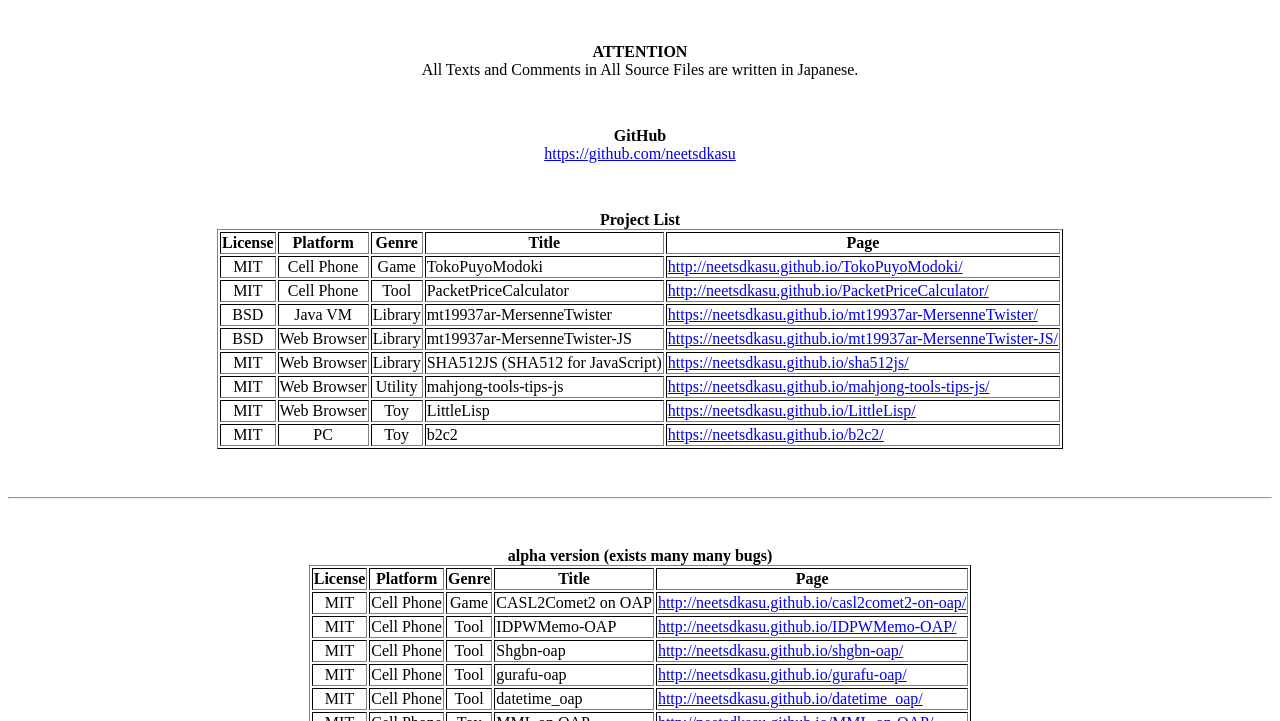
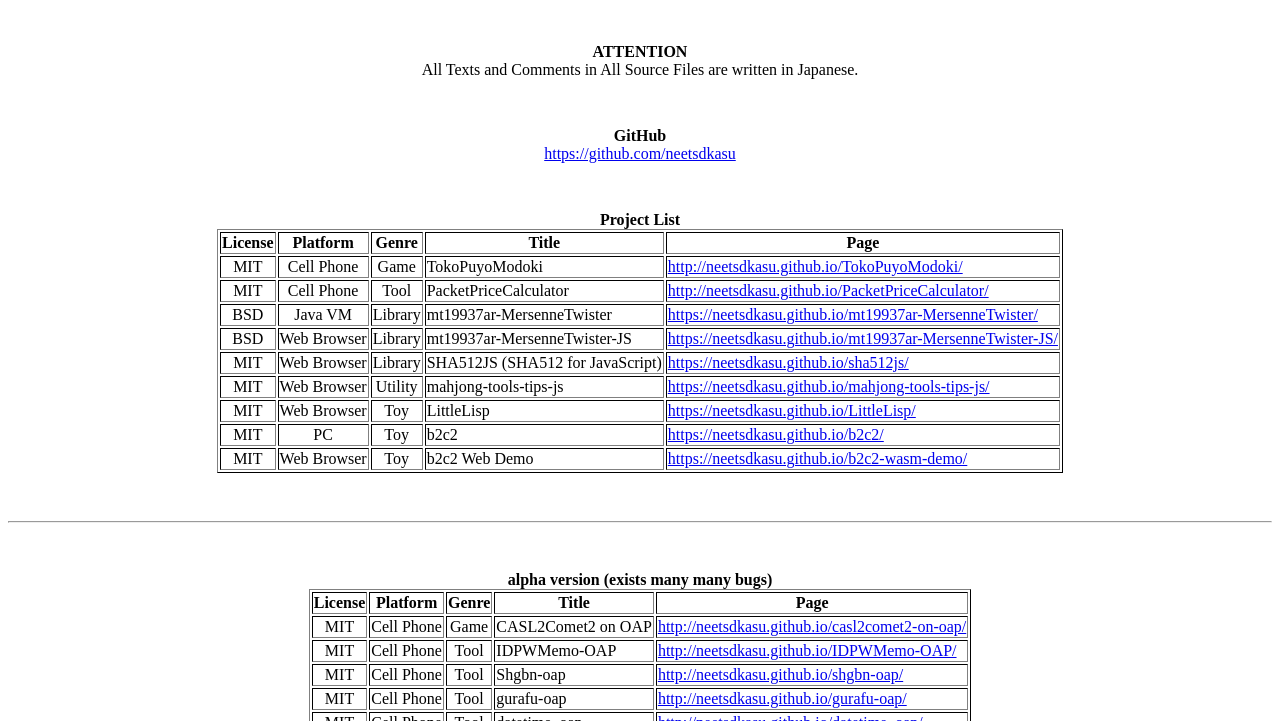
Before and after one commit to neetsdkasu/neetsdkasu.github.io, a plain HTML site: page index.html in a window 1280 px wide. Shown: the part 79-800 px from the top of the page. Drawn offline with Linux system fonts and the light colour scheme.

Commit message:
add link of b2c2-wasm-demo to index.html

```diff
--- a/index.html
+++ b/index.html
@@ -130,6 +130,15 @@
                 https://neetsdkasu.github.io/b2c2/
               </a></td>
             </tr>
+            <tr>
+              <td>MIT</td>
+              <td>Web Browser</td>
+              <td>Toy</td>
+              <td>b2c2 Web Demo</td>
+              <td><a href="https://neetsdkasu.github.io/b2c2-wasm-demo/">
+                https://neetsdkasu.github.io/b2c2-wasm-demo/
+              </a></td>
+            </tr>
           </tbody>
         </table>
       </section>
```
